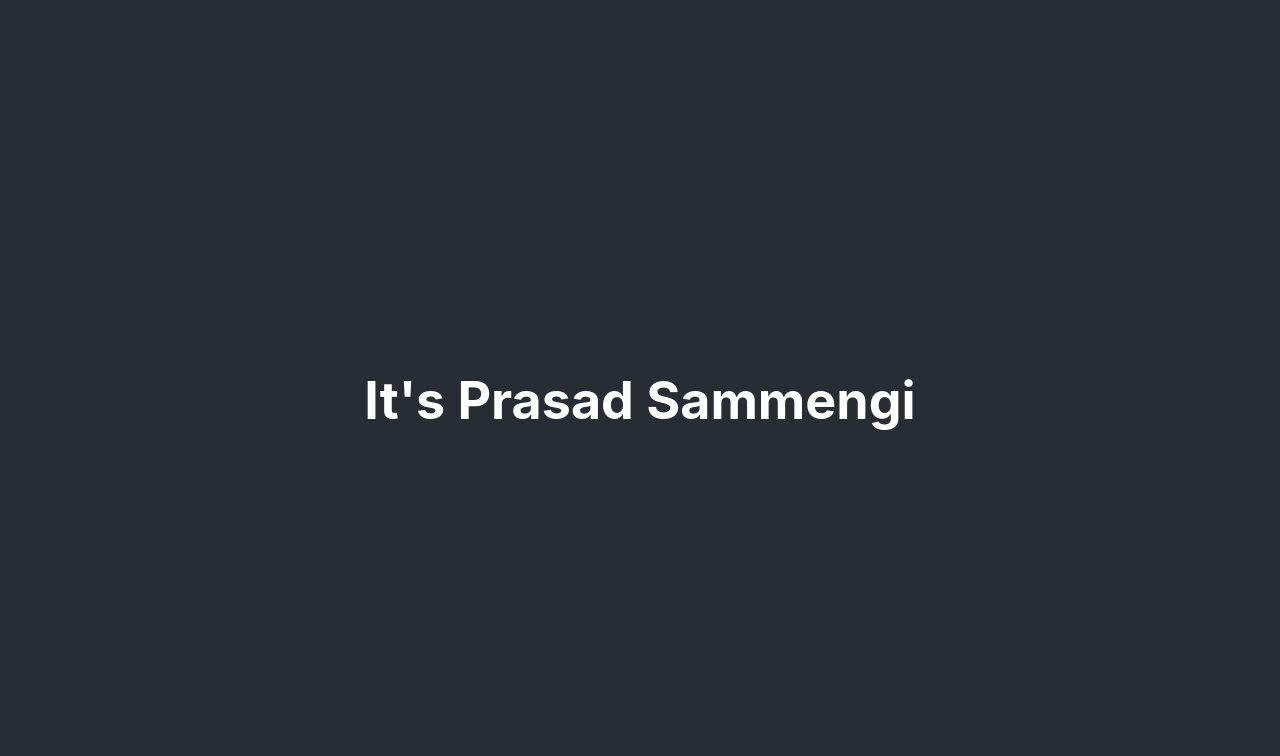
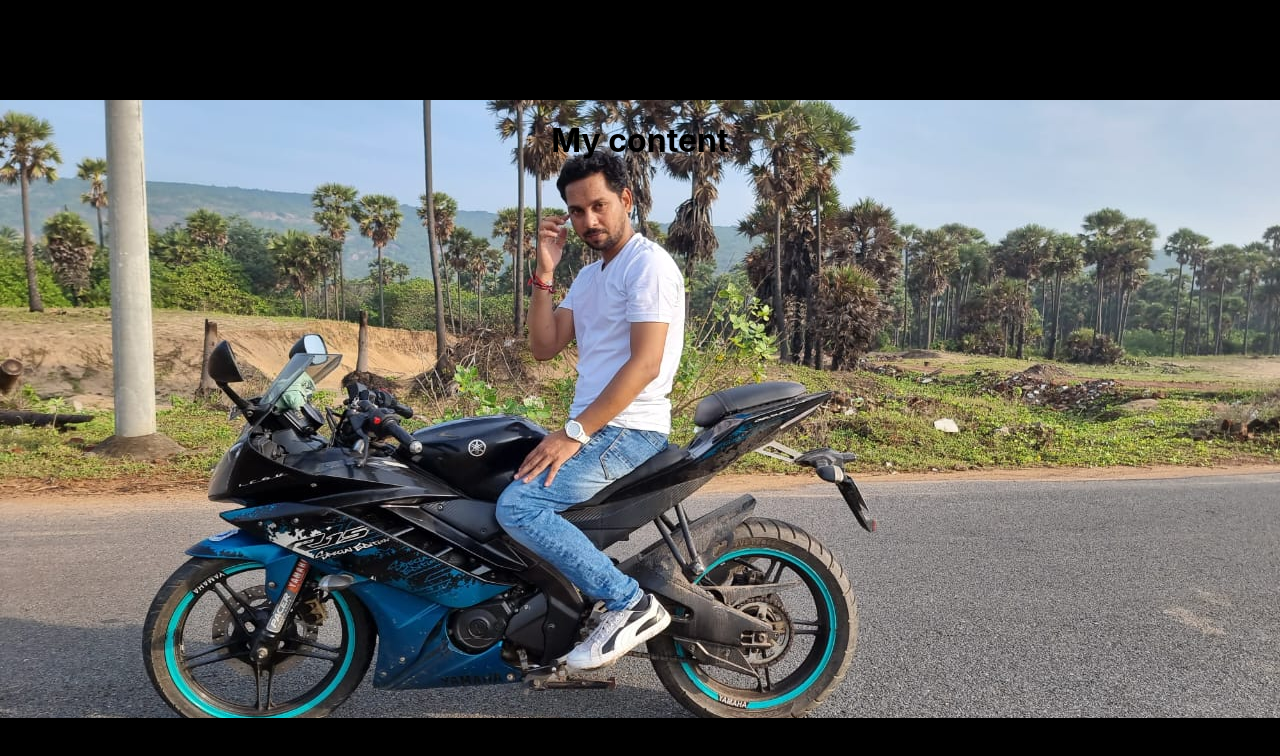
Before and after one commit to durgasammengi/react-app1, a React (Create React App) app: page / in a window 1280 px wide. Shown: the top 756 px of the page. Built offline with nearby package versions, Linux system fonts and the light colour scheme.

Commit message:
my files

```diff
--- a/src/App.css
+++ b/src/App.css
@@ -1,7 +1,17 @@
 .App {
   text-align: center;
+  align-items: flex-start;
+
+  /* height: 100%;  */
+  margin: 0;
 }
 
+body{
+
+
+  background-Size: cover;
+  margin: 0;
+}
 .App-logo {
   height: 40vmin;
   pointer-events: none;
@@ -15,7 +25,7 @@
 
 .App-header {
   background-color: #282c34;
-  min-height: 100vh;
+  /* min-height: 100vh; */
   display: flex;
   flex-direction: column;
   align-items: center;
--- a/src/App.js
+++ b/src/App.js
@@ -1,13 +1,25 @@
 
 import './App.css';
+
+import Header from './components/header/header';
+import Main from "./components/main/main";
+import Footer from "./components/footer/footer";
 
 function App() {
   return (
     <div className="App">
+      {/* <div className="App-img">image</div>
       <header className="App-header">
         <h1>It's Prasad Sammengi</h1>
-      </header>
+      </header> */}
+
+<div className="App">
+      <Header title="My header" subTitle="Prasad sammengi" />
+      <Main message="My content" />
+      <Footer note="Footer Note" />
     </div>
+    </div>
+
   );
 }
 
--- /dev/null
+++ b/src/components/footer/footer.css
@@ -0,0 +1,10 @@
+.footer{
+    position:absolute;
+    left:0;
+    bottom:0px;
+    right:0;
+    width: 100%;
+    background-color: black;
+    /* background: rgb(78,205,196);
+    background: linear-gradient(0deg, rgba(85,98,112,1) 0%, rgba(78,205,196,1) 100%); */
+}
--- /dev/null
+++ b/src/components/footer/footer.js
@@ -0,0 +1,10 @@
+import React from "react";
+import "./footer.css";
+
+export default function Footer(props) {
+return (
+    <div className="footer">
+        <h1>{props.note}</h1>
+    </div>
+);
+}
--- /dev/null
+++ b/src/components/header/header.css
@@ -0,0 +1,9 @@
+.header{
+    position: absolute;
+    top: 0;
+    left: 0;
+    width: 100%;
+    background-color: black;
+    /* background: rgb(78,205,196);
+    background: linear-gradient(0deg, rgba(78,205,196,1) 0%, rgba(85,98,112,1) 100%); */
+}
--- /dev/null
+++ b/src/components/header/header.js
@@ -0,0 +1,11 @@
+import React  from "react";
+import "./header.css"
+
+export default function Header(props){
+    return (
+        <div className="header">
+            <h1>{props.title}</h1>
+            <p>{props.subTitle}</p>
+        </div>
+    )
+}
--- /dev/null
+++ b/src/components/main/main.css
@@ -0,0 +1,15 @@
+.main {
+    position: absolute;
+    top:100px;
+    left: 0;
+    right: 0;
+    background-image: url('/src/img/bgc.jpeg');
+    background-repeat: no-repeat;
+    background-Position: 'center';
+    width: 100%;
+    height: 85%;
+    background-Size: cover;
+    background-color: black;
+    /* background-color: rgb(78,205,196);
+    background-color: linear-gradient(0deg, rgba(85,98,112,1) 0%, rgba(78,205,196,1) 100%); */
+}
--- /dev/null
+++ b/src/components/main/main.js
@@ -0,0 +1,10 @@
+import React from "react";
+import "./main.css";
+
+export default function Main(props){
+    return (
+        <div className="main">
+            <h1>{props.message}</h1>
+        </div>
+    )
+}
--- a/src/index.js
+++ b/src/index.js
@@ -1,5 +1,5 @@
 import React from 'react';
-import ReactDOM from 'react-dom';
+import ReactDOM from 'react-dom/client';
 import './index.css';
 import App from './App';
 import reportWebVitals from './reportWebVitals';
```
Also changed, not shown: src/components/package.json (added, +11 -0 lines), src/img/bgc.jpeg (added).
